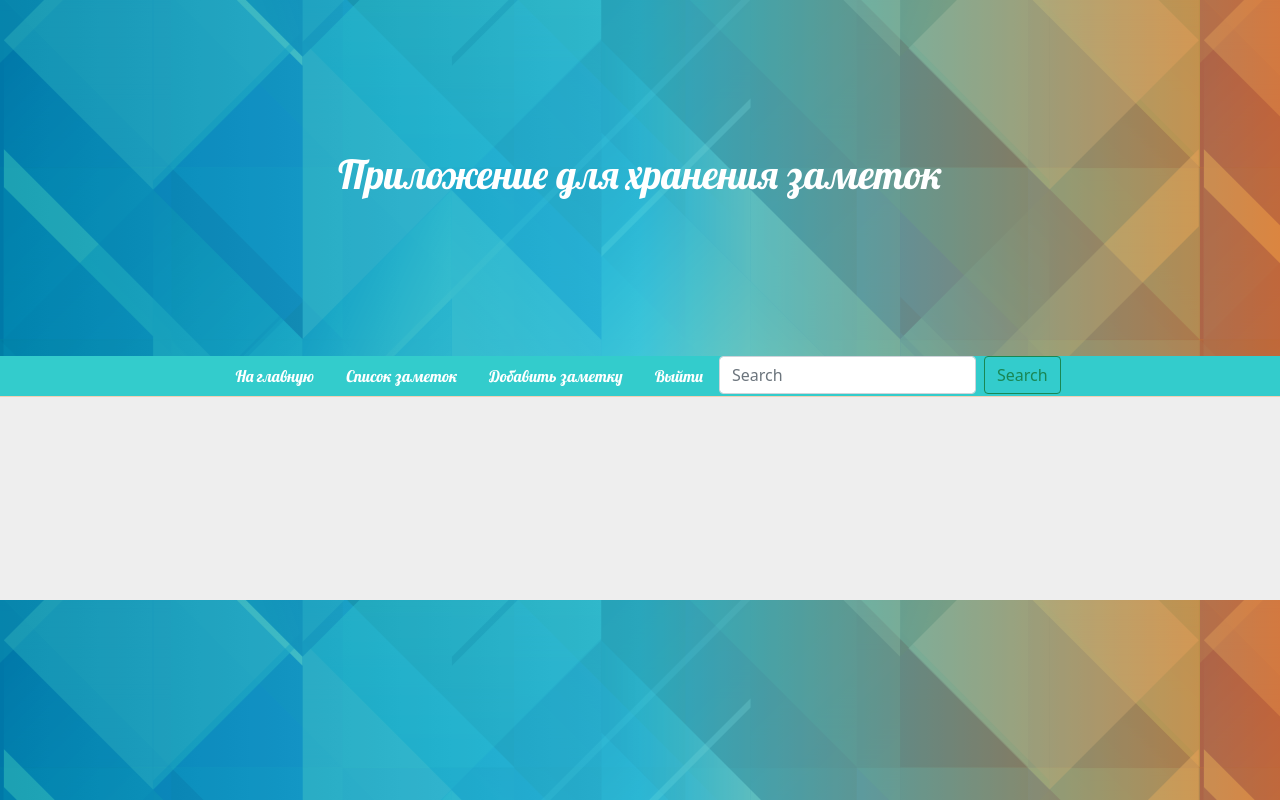
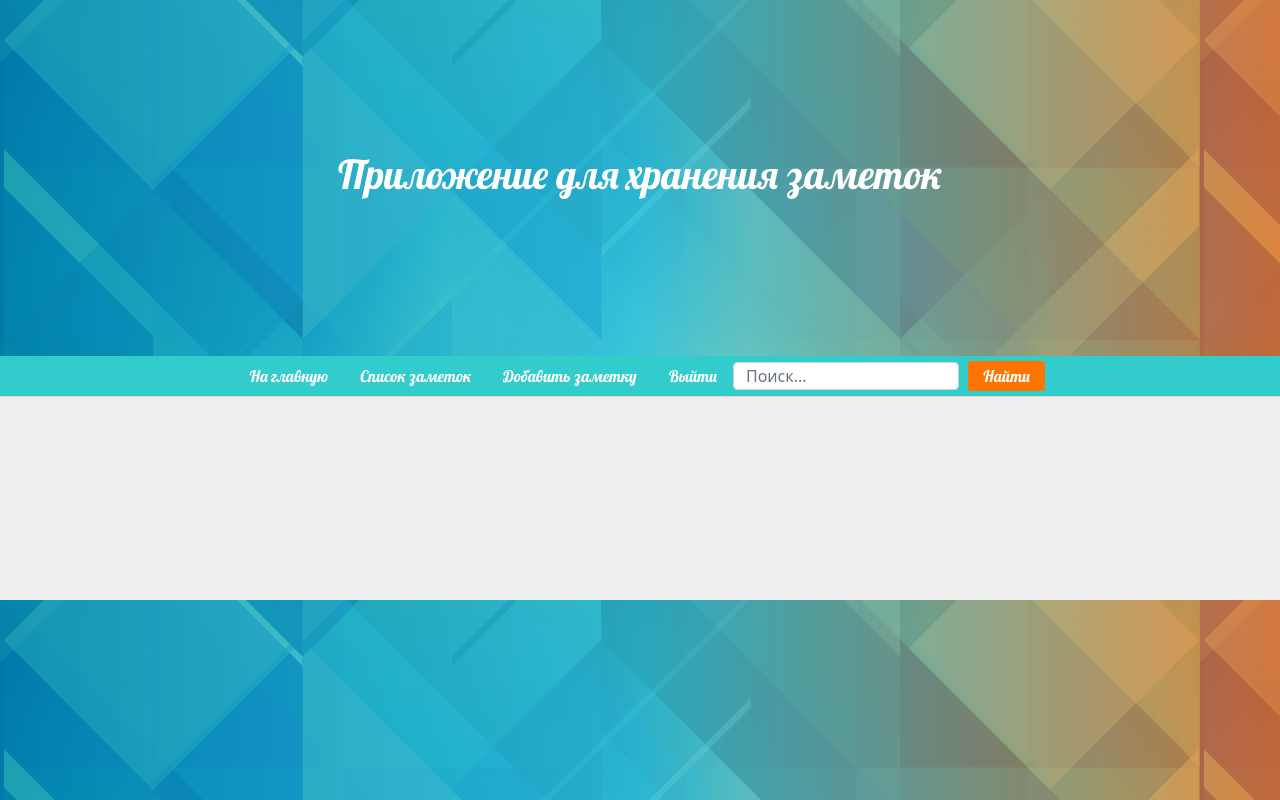
Before and after one commit to p-rayne/notebook-notes, a Django app: page /list/ in a window 1280 px wide. Run offline with Django 4.2, Linux system fonts and the light colour scheme; the visitor is signed in with stand-in values (Sample User, id 1); data that the repository does not hold is empty; parts of the project's set-up code (start-up, migrations or seed data) failed here and were passed over; some libraries are stand-ins or nearby versions.

Commit message:
small visual changes to the search form.

```diff
--- a/notebook/notes/static/notes/css/style.css
+++ b/notebook/notes/static/notes/css/style.css
@@ -148,3 +148,20 @@ body {
 .footer {
 	flex: 0 0 auto;
 }
+.search_button {
+    background-color: var(--color2);
+    border-color: var(--color1);
+    color: white;
+    height: 80%;
+    margin: auto;
+    padding: 0 5% 0 5%;
+}
+.search_button:hover {
+    background-color: var(--color1);
+    border-color: var(--color1);
+}
+
+.search_field {
+height: 70%;
+margin: auto;
+}
--- a/notebook/notes/templates/notes/base.html
+++ b/notebook/notes/templates/notes/base.html
@@ -4,11 +4,12 @@
   <head>
     <meta charset="UTF-8" />
     <meta name="viewport" content="width=device-width, initial-scale=1" />
+    <link href="{% static 'notes/css/bootstrap.min.css' %}" rel="stylesheet" />
     <link
-      href="{% static 'notes/css/bootstrap.min.css' %}"
+      href="https://fonts.googleapis.com/css?family=Lobster&subset=latin,cyrillic"
       rel="stylesheet"
+      type="text/css"
     />
-    <link href="https://fonts.googleapis.com/css?family=Lobster&subset=latin,cyrillic" rel="stylesheet" type="text/css">
     <link href="{% static 'notes/css/style.css' %}" rel="stylesheet" />
     <title>Notebook</title>
   </head>
@@ -18,7 +19,9 @@
         <div class="container">
           <div class="row">
             <div class="col-12">
-            <h1 class="text-center"><a class="alt_link" href="/">Приложение для хранения заметок</a></h1>
+              <h1 class="text-center">
+                <a class="alt_link" href="/">Приложение для хранения заметок</a>
+              </h1>
             </div>
           </div>
         </div>
@@ -30,43 +33,51 @@
           </li>
           {% if user.is_authenticated %}
           <li class="nav-item">
-          <a class="nav-link alt_link lobster" href="{% url 'list_notes' %}">Список заметок</a>
+            <a class="nav-link alt_link lobster" href="{% url 'list_notes' %}"
+              >Список заметок</a
+            >
           </li>
           <li class="nav-item">
-          <a class="nav-link alt_link lobster" href="{% url 'create' %}">Добавить заметку</a>
+            <a class="nav-link alt_link lobster" href="{% url 'create' %}"
+              >Добавить заметку</a
+            >
           </li>
           <li class="nav-item">
-          <a class="nav-link alt_link lobster" href="{% url 'logout' %}">Выйти</a>
+            <a class="nav-link alt_link lobster" href="{% url 'logout' %}"
+              >Выйти</a
+            >
           </li>
 
-          <li>
-
           <form class="d-flex">
-        <input class="form-control me-2" type="search" placeholder="Search" aria-label="Search">
-        <button class="btn btn-outline-success" type="submit">Search</button>
+            <input
+              class="form-control search_field me-2"
+              type="search"
+              placeholder="Поиск..."
+              aria-label="Search"
+            />
+            <button class="btn search_button lobster" type="submit">
+              Найти
+            </button>
           </form>
-
-          </li>
 
           {% else %}
           <li class="nav-item">
-          <a class="nav-link alt_link lobster" href="{% url 'login' %}">Авторизация</a>
+            <a class="nav-link alt_link lobster" href="{% url 'login' %}"
+              >Авторизация</a
+            >
           </li>
           <li class="nav-item">
-          <a class="nav-link alt_link lobster" href="{% url 'register' %}">Регистрация</a>
+            <a class="nav-link alt_link lobster" href="{% url 'register' %}"
+              >Регистрация</a
+            >
           </li>
         </ul>
         {% endif %}
       </div>
-    <hr class="m-0 color2"/>
-    <div class="content">
-    {% block content %} {% endblock %}
+      <hr class="m-0 color2" />
+      <div class="content">{% block content %} {% endblock %}</div>
+      <footer class="footer"></footer>
     </div>
-    <footer class="footer">
-    </footer>
-  </div>
-    <script
-      src="{% static 'notes/js/bootstrap.bundle.min.js' %}"
-    ></script>
+    <script src="{% static 'notes/js/bootstrap.bundle.min.js' %}"></script>
   </body>
 </html>
```
Lines whose indentation alone changed are shown as unchanged.
